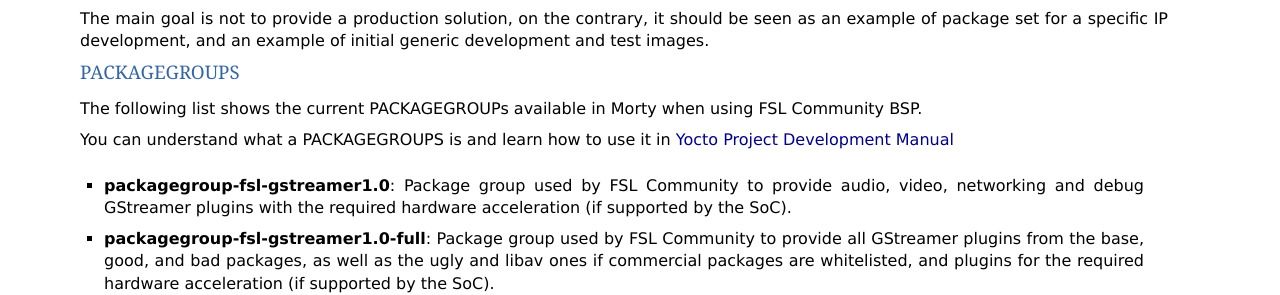
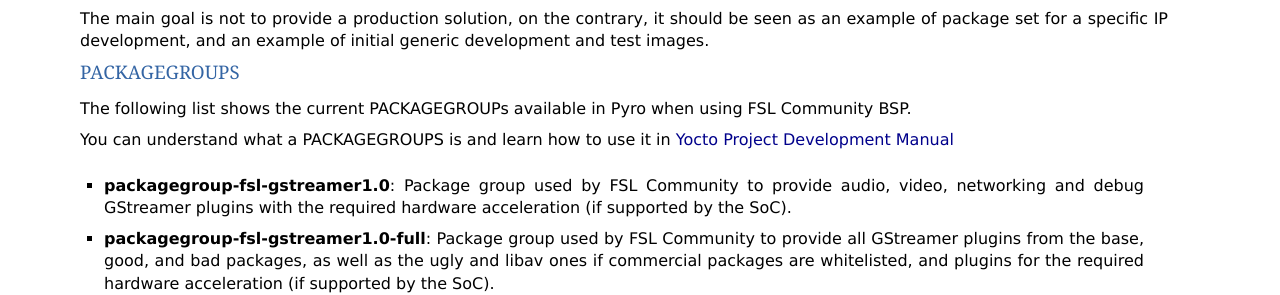
Before and after one commit to Freescale/Documentation, a Sphinx documentation site: the page built from release-notes/source/source-code.rst, in a window 1280 px wide and 900 px high, scrolled down 11472 px. Shown: the part 161-456 px from the top of the window. Built offline with Sphinx 7.4.7, drawn with Linux system fonts in a browser that asks for light colours; some of the changed text lies outside the part shown.

Commit message:
RN: Update version to 2.3 (Pyro)
Signed-off-by: Fabio Berton <fabio.berton@ossystems.com.br>

```diff
--- a/release-notes/source/conf.py
+++ b/release-notes/source/conf.py
@@ -44,16 +44,16 @@
 
 # General information about the project.
 project = u'FSL Community BSP Release Notes'
-copyright = u'2013-2016, FSL Community BSP Team'
+copyright = u'2013-2017, FSL Community BSP Team'
 
 # The version info for the project you're documenting, acts as replacement for
 # |version| and |release|, also used in various other places throughout the
 # built documents.
 #
 # The short X.Y version or version name if applicable.
-version = 'morty'
+version = 'pyro'
 # The full version, including alpha/beta/rc tags.
-release = '2.2'
+release = '2.3'
 
 if tags.has('draft'):
     release = release + " (Draft document)"
--- a/release-notes/source/source-code.rst
+++ b/release-notes/source/source-code.rst
@@ -139,7 +139,7 @@
 
 You can understand what a PACKAGEGROUPS is and learn how to use it in `Yocto
 Project Development Manual
-<http://www.yoctoproject.org/docs/current/dev-manual/dev-manual.html#usingpoky-extend-customimage-customtasks>`_
+<http://www.yoctoproject.org/docs/2.3/dev-manual/dev-manual.html#usingpoky-extend-customimage-customtasks>`_
 
 .. include:: packagegroups.inc
 
@@ -148,7 +148,7 @@
 
 The following images are provided by |project_name| only. See the list of Yocto
 Project's reference images in `Yocto Project Reference Manual
-<http://www.yoctoproject.org/docs/current/ref-manual/ref-manual.html#ref-images>`_
+<http://www.yoctoproject.org/docs/2.3/ref-manual/ref-manual.html#ref-images>`_
 
 .. include:: images.inc
 
--- a/release-notes/source/variables.inc
+++ b/release-notes/source/variables.inc
@@ -1,3 +1,3 @@
-.. |release_name| replace:: Morty
+.. |release_name| replace:: Pyro
 .. |project_name| replace:: FSL Community BSP
 .. |freescale_release_name| replace:: Freescale Official Release
```
Also changed, not shown: release-notes/source/bsp-scope.rst (+5 -5 lines).
